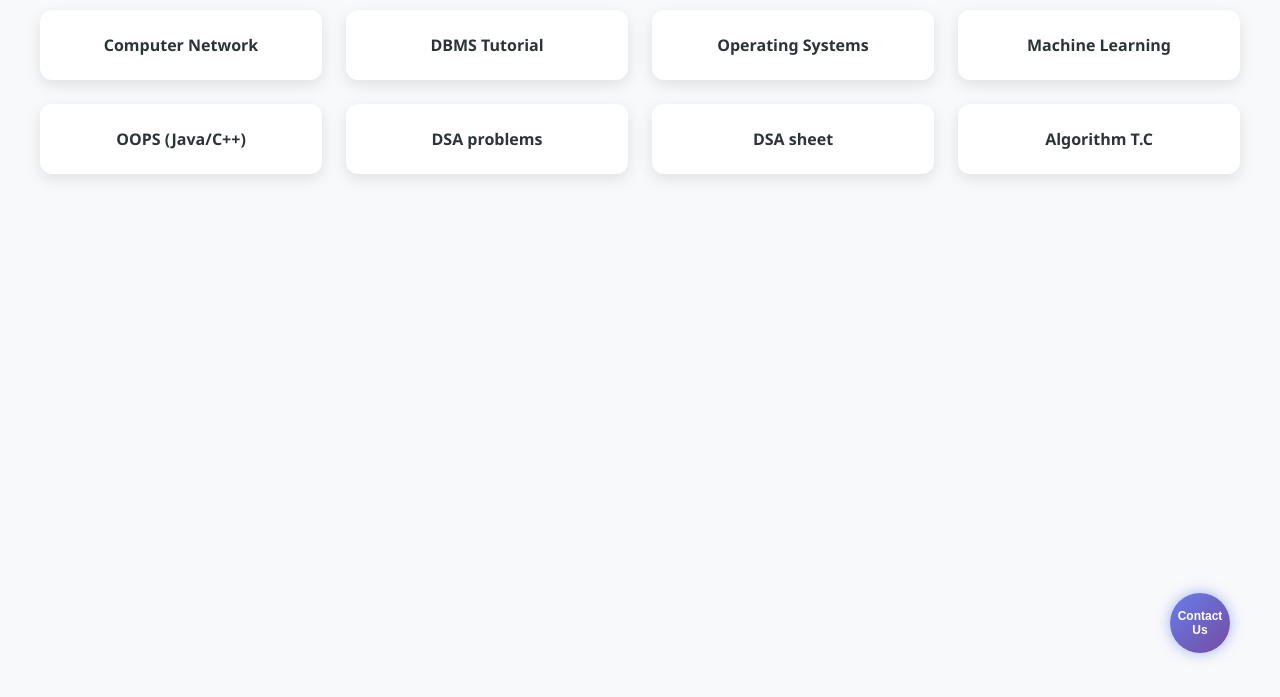
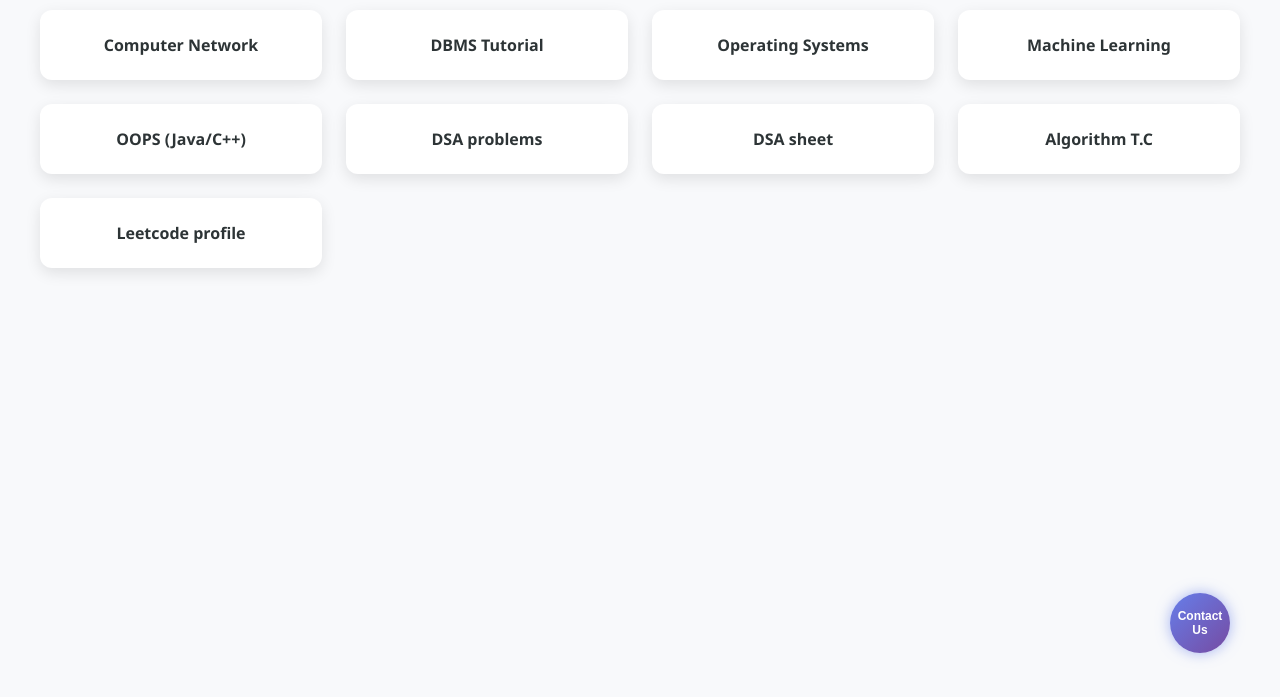
Before and after one commit to Madhan7671/short-Notes-, a plain HTML site: page index.html in a window 1280 px wide. Shown: the part 97-794 px from the top of the page. Drawn offline with Linux system fonts and the light colour scheme.

Commit message:
Update index.html

```diff
--- a/index.html
+++ b/index.html
@@ -194,6 +194,7 @@
       <a href="dsaproblems.html" class="card">DSA problems</a>
       <a href="top100.html" class="card">DSA sheet</a>
       <a href="timecomplexity.html" class="card">Algorithm T.C</a>
+      <a href="https://leetcode.com/progress/" class="card">Leetcode profile</a>
     </div>
 
     <!-- Floating Radial Menu -->
```
